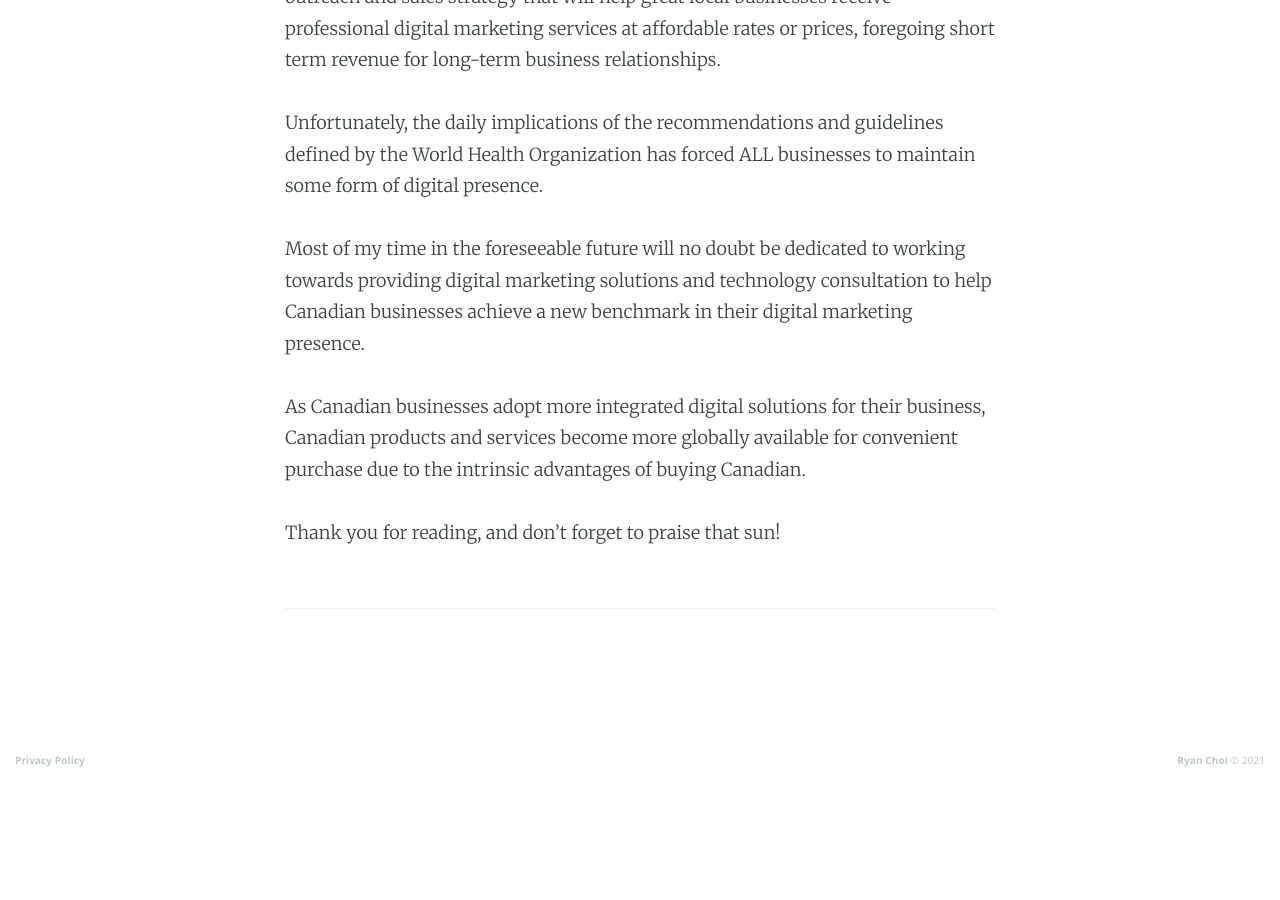
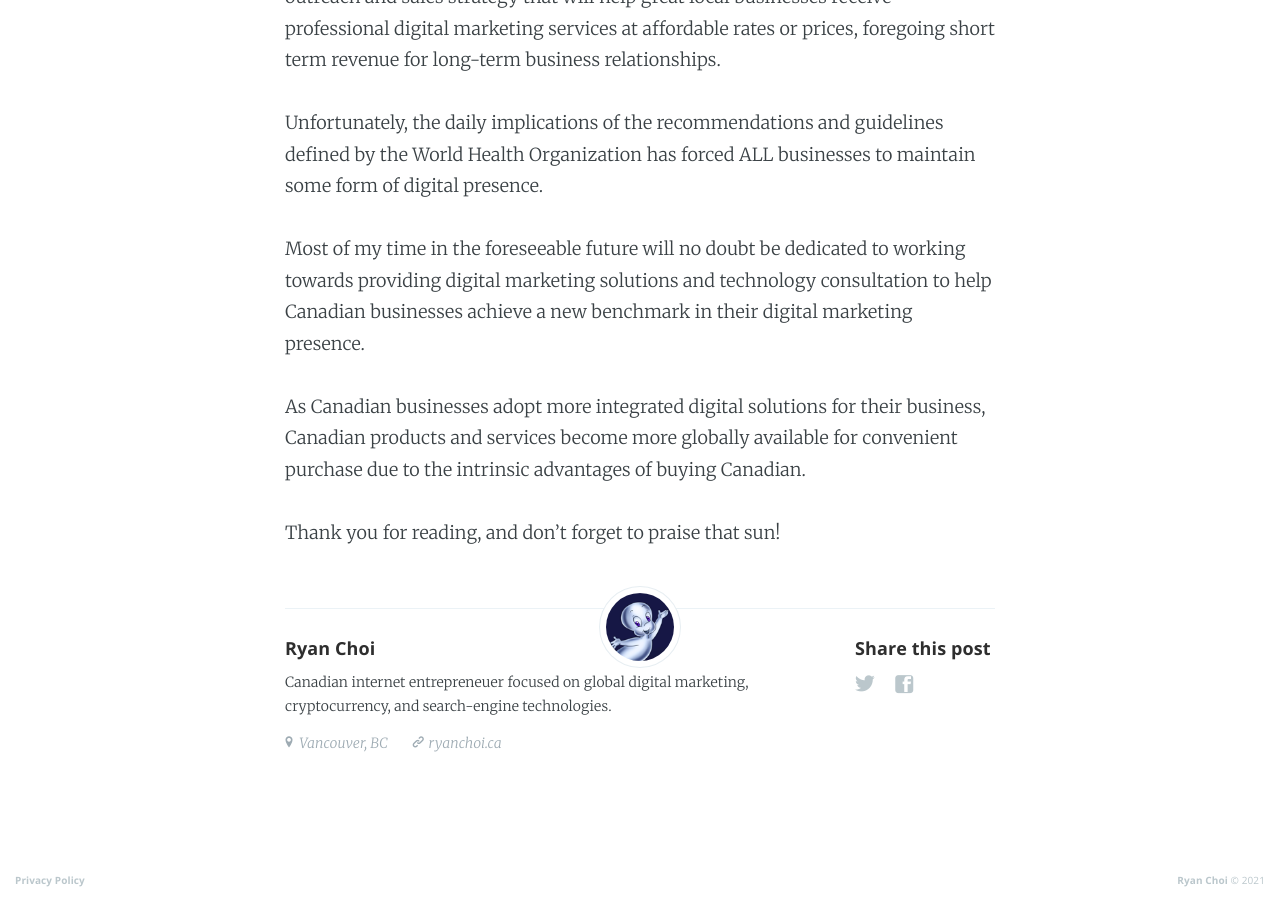
Before and after one commit to chzos/chzos.github.io, a Jekyll site: the page built from _posts/2021-02-15-the-great-reset.md, in a window 1280 px wide and 900 px high, scrolled down 1051 px. Built offline with Jekyll 4.4.1, drawn with Linux system fonts in a browser that asks for light colours; nearby versions of some CDN libraries; before the commit the page ends 1830 px from its top, so only the background shows below that.

Commit message:
fixed author image issue

```diff
--- a/_data/authors.yml
+++ b/_data/authors.yml
@@ -1,5 +1,5 @@
 me:
-  username: ryan-choi
+  username: me
   name: Ryan Choi
   location: Vancouver, BC
   url_full: https://ryanchoi.ca
--- a/_layouts/post.html
+++ b/_layouts/post.html
@@ -63,7 +63,7 @@ class: 'post-template'
                 {% if author[1].username == page.author %}
                     {% if author[1].assets %}
                         <figure class="author-image">
-                            <span class="hidden">{{ page.author }}'s Picture</span>
+                            <span class="img" style="background-image: url(/{{ author[1].assets }})"><span class="hidden">{{ page.author }}'s Picture</span></span>
                         </figure>
                     {% endif %}
 
```
